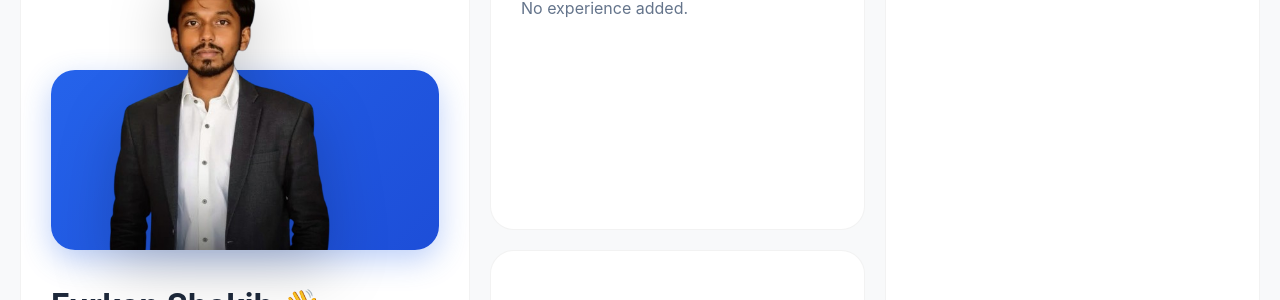
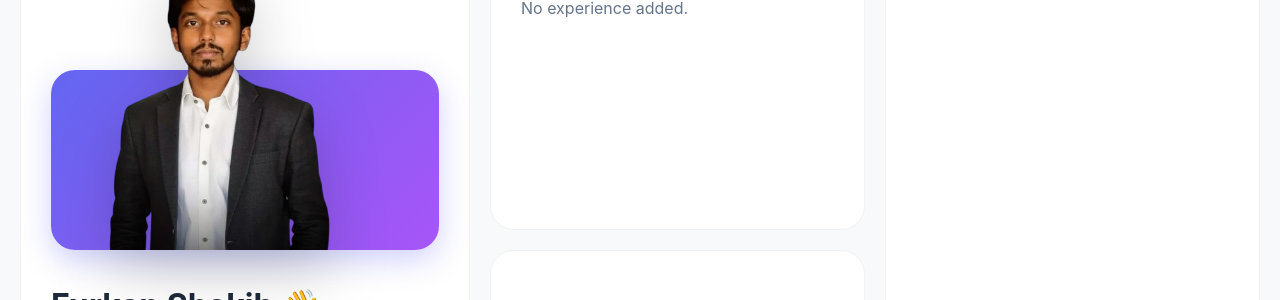
Before and after one commit to furkanshakib/my-dynamic-portfolio, a React (Vite) app in the folder client/: page / in a window 1280 px wide. Shown: the part 232-532 px from the top of the page. Built offline with nearby package versions, Linux system fonts and the light colour scheme; no server answers.

Commit message:
Color change

```diff
--- a/client/src/Home.jsx
+++ b/client/src/Home.jsx
@@ -120,10 +120,10 @@ function Home() {
               bottom: 0,
               width: '100%',
               height: '180px', // The colored box height
-              background: 'linear-gradient(135deg, #2563eb 0%, #1d4ed8 100%)', // Blue gradient to match "Let's Talk"
+              background: 'linear-gradient(135deg, #6366f1 0%, #a855f7 100%)', // Indigo to Purple (Premium look)
               borderRadius: '24px',
               zIndex: 0,
-              boxShadow: '0 10px 30px rgba(37, 99, 235, 0.3)'
+              boxShadow: '0 10px 30px rgba(99, 102, 241, 0.3)'
             }}></div>
 
             {/* 2. The Transparent Photo */}
```
